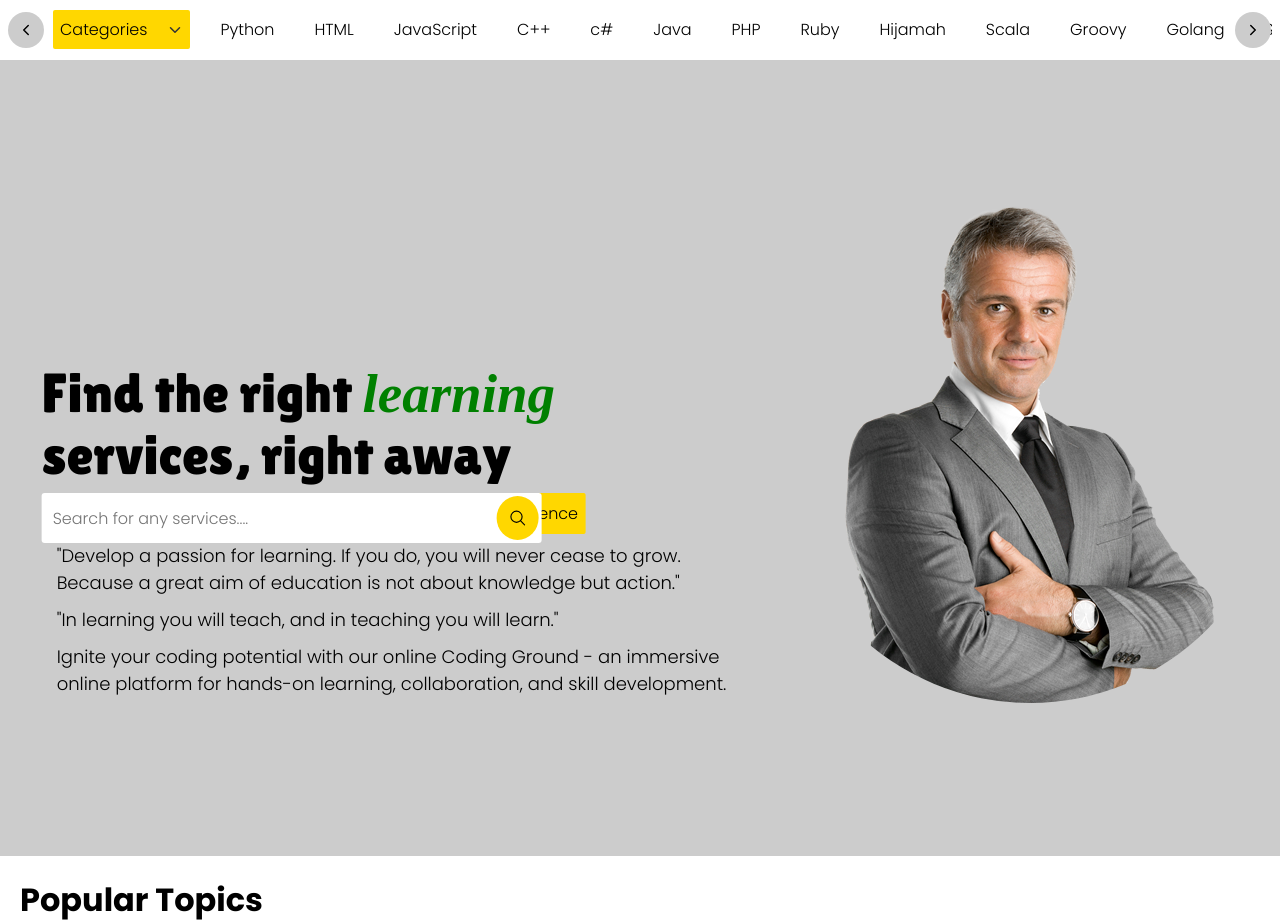
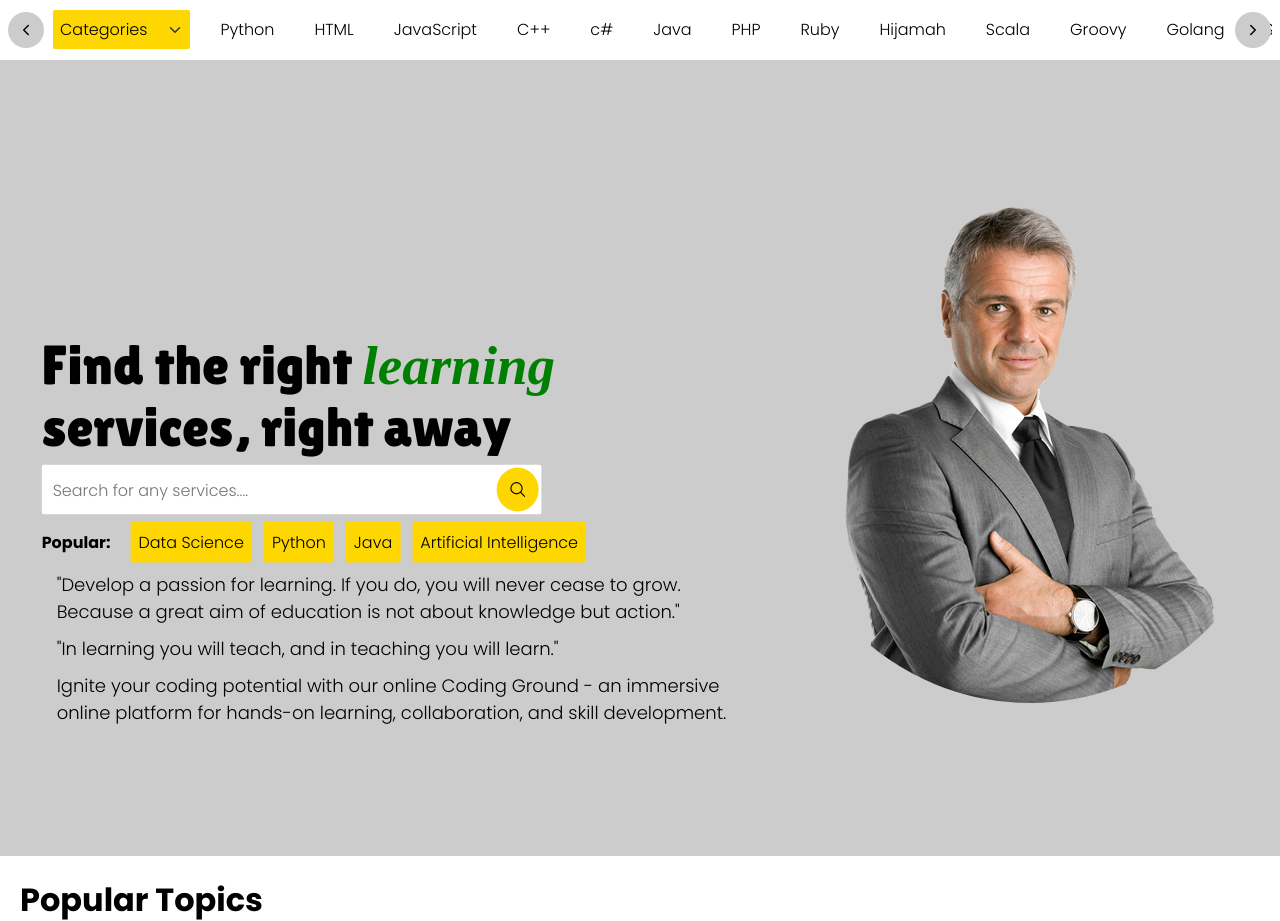
Before and after one commit to Herdham/QuickHub, a Django app: page / in a window 1280 px wide. Shown: the part 65-986 px from the top of the page. Run offline with Django 5.2, Linux system fonts and the light colour scheme; some libraries are stand-ins or nearby versions; some web fonts are replaced.

Commit message:
more changes

```diff
--- a/QuickApp/static/style/main.css
+++ b/QuickApp/static/style/main.css
@@ -467,7 +467,8 @@
     margin-bottom: 7px;
     width: 100%;
     display: none;
-    position: fixed;
+    position: sticky;
+    top: 10%;
     z-index: 8;
 }
 
--- a/productionfiles/style/main.css
+++ b/productionfiles/style/main.css
@@ -467,7 +467,8 @@
     margin-bottom: 7px;
     width: 100%;
     display: none;
-    position: fixed;
+    position: sticky;
+    top: 10%;
     z-index: 8;
 }
 
```
